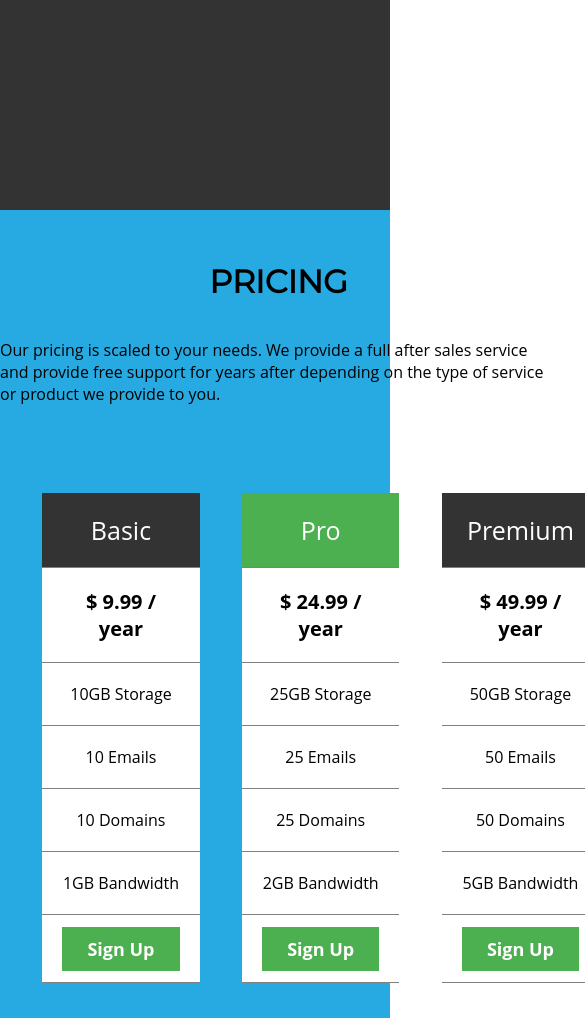
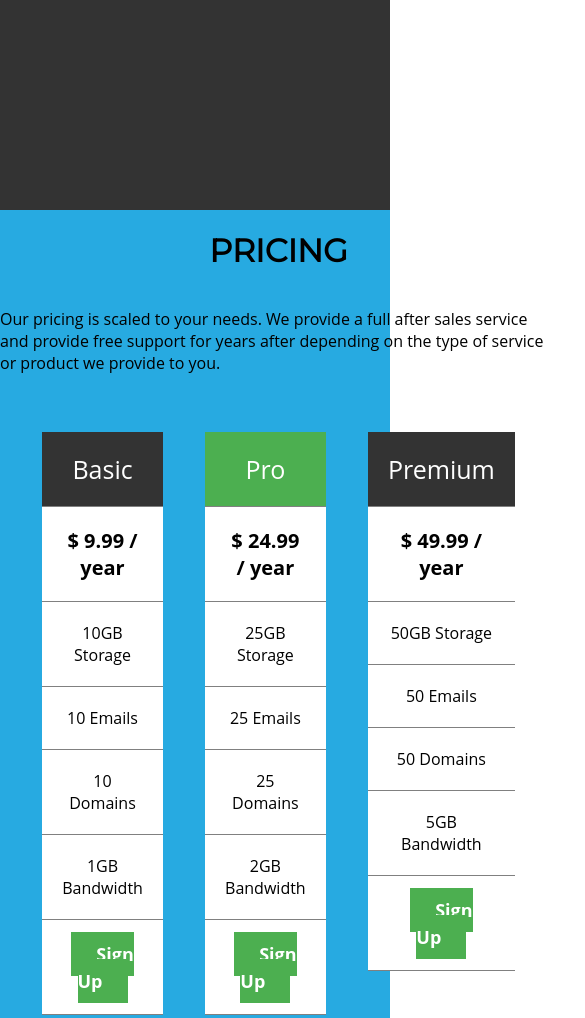
Before and after one commit to Frazl/DCU-DIME-2018-Website, a plain HTML site: page index.html in a window 390 px wide. Shown: the part 1478-2496 px from the top of the page, 585 px wide, since content can reach past the window. Drawn offline with nearby package versions, Linux system fonts and the light colour scheme; a script that the page names is missing.

Commit message:
[MOD] css columns

```diff
--- a/utils/style.css
+++ b/utils/style.css
@@ -136,13 +136,6 @@ ul.topnav li.right {float: right;}
     font-size: 18px;
 }
 
-@media only screen and (max-width: 600px) {
-    .columns {
-        width: 100%;
-    }
-}
-
-
 /*---Services---*/
 .service{
     list-style-type: circle;
```
